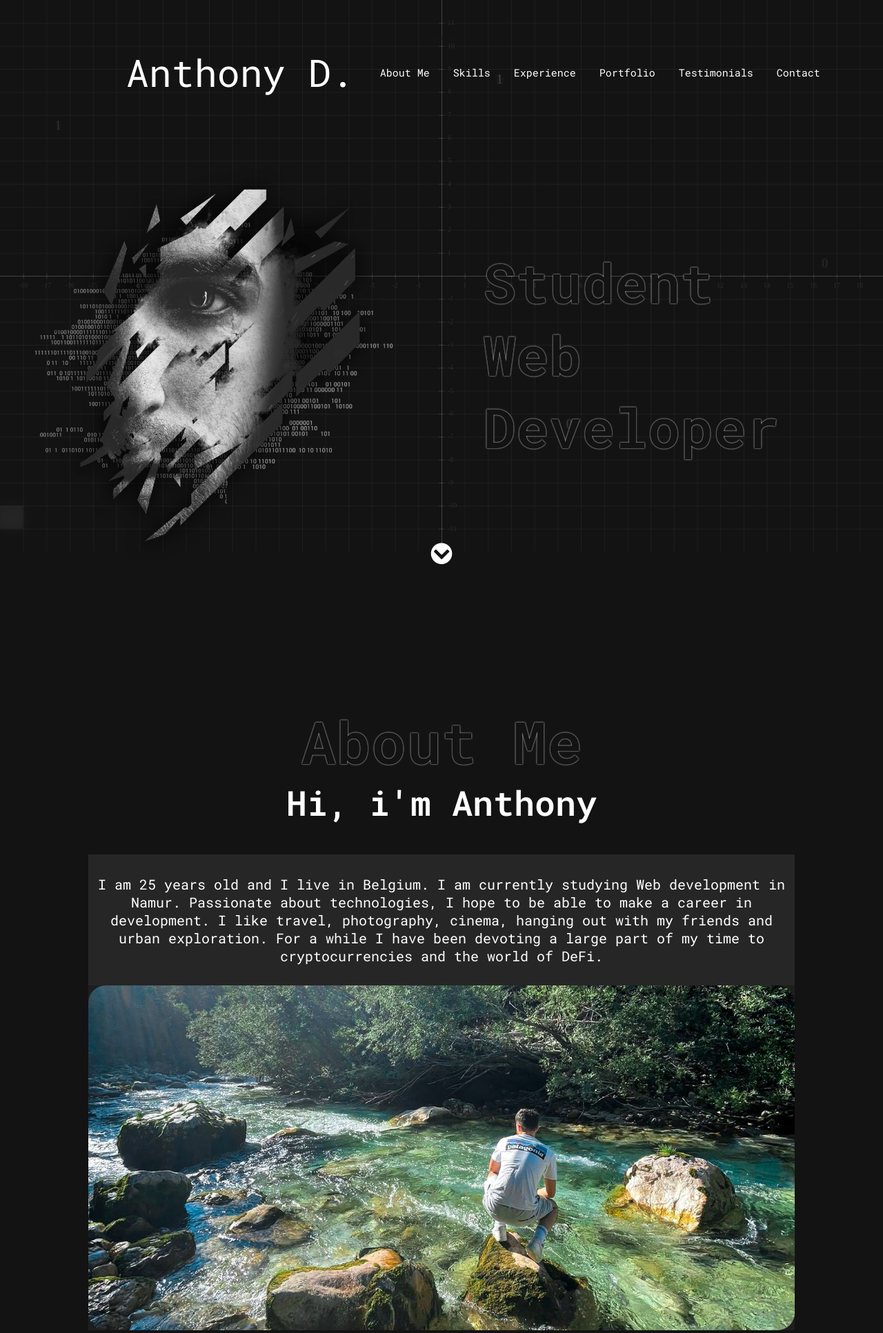
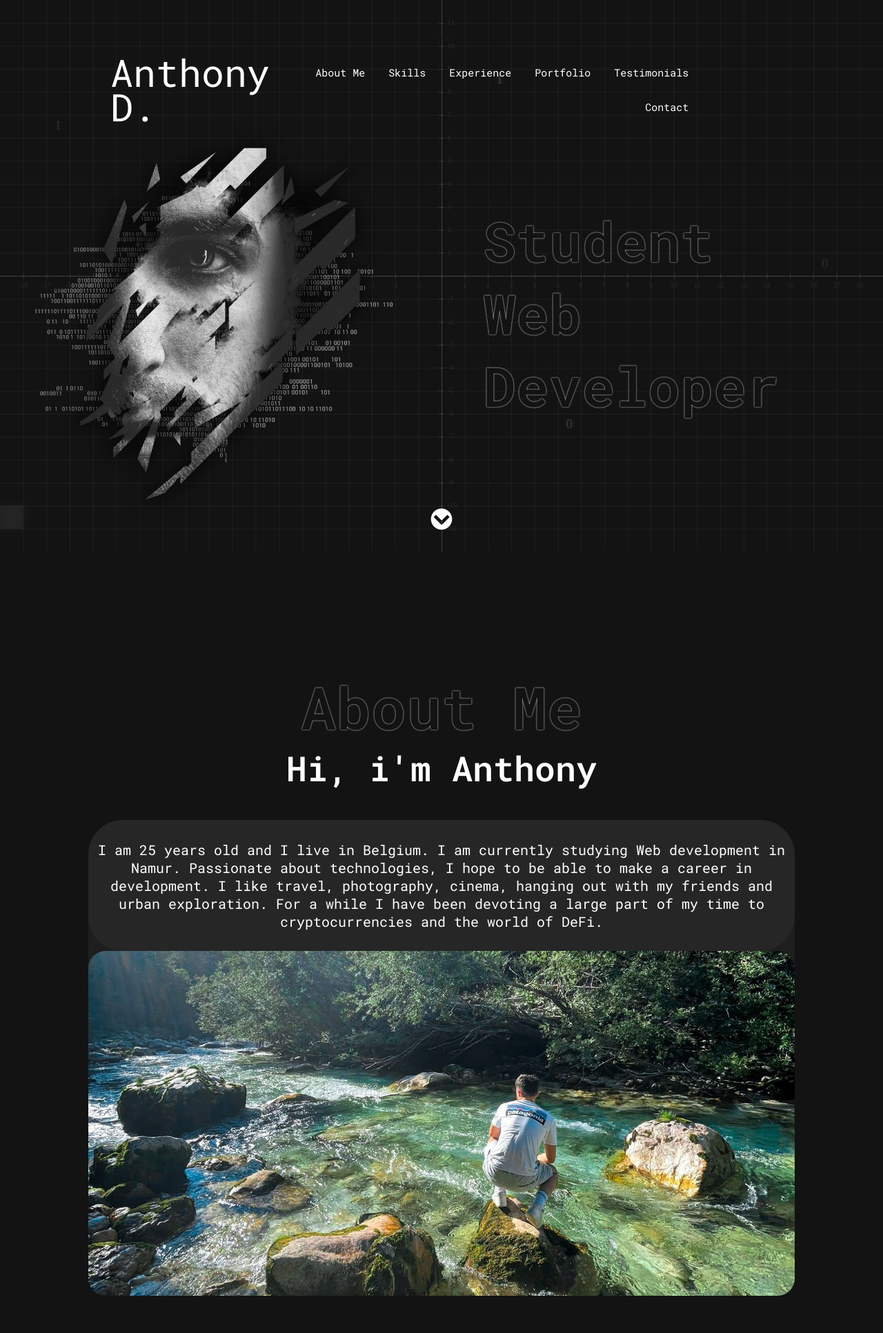
Before and after one commit to AnthonyDel28/PortFolio, a PHP site: page / in a window 1280 px wide. Shown: the top 1933 px of the page at 69% size. Run offline with PHP 8.4, Linux system fonts and the light colour scheme.

Commit message:
update 13_06_2022

```diff
--- a/portfolio.html
+++ b/portfolio.html
@@ -21,7 +21,7 @@
     <div class="header-background">
     <canvas class="plane-canvas" id="plane-canvas"></canvas>
     <canvas class="main-canvas" id="main-canvas"></canvas>
-</div>
+    </div>
     <div class="header-box">
         <div class="header-content">
             <nav>
@@ -88,7 +88,7 @@
                     </div>
                     <h3>PHP</h3>
                 </div>
-                <img src="https://img.shields.io/badge/Advanced-0885c9?style=for-the-badge" alt="Advanced">
+                <img src="https://badgen.net/badge/LvL./Advanced/blue?" alt="Advanced">
             </div>
             <div class="skills-box">
                 <div class="skills-title">
@@ -97,7 +97,7 @@
                     </div>
                     <h3>HTML</h3>
                 </div>
-                <img src="https://img.shields.io/badge/Advanced-0885c9?style=for-the-badge" alt="Advanced">
+                <img src="https://badgen.net/badge/LvL./Advanced/blue?" alt="Advanced">
             </div>
             <div class="skills-box">
                 <div class="skills-title">
@@ -106,7 +106,7 @@
                     </div>
                     <h3>CSS</h3>
                 </div>
-                <img src="https://img.shields.io/badge/Advanced-0885c9?style=for-the-badge" alt="Advanced">
+                <img src="https://badgen.net/badge/LvL./Advanced/blue?" alt="Advanced">
             </div>
             <div class="skills-box">
                 <div class="skills-title">
@@ -115,7 +115,7 @@
                     </div>
                     <h3>JavaScript</h3>
                 </div>
-                <img src="https://img.shields.io/badge/Beginner-2ea44f?style=for-the-badge" alt="Beginner">
+                <img src="https://badgen.net/badge/LvL./Beginner/green?" alt="Beginner">
             </div>
             <div class="skills-box">
                 <div class="skills-title">
@@ -124,7 +124,7 @@
                     </div>
                     <h3>C</h3>
                 </div>
-                <img src="https://img.shields.io/badge/Medium-c98508?style=for-the-badge" alt="Medium">
+                <img src="https://badgen.net/badge/LvL./Medium/orange?" alt="Medium">
             </div>
             <div class="skills-box">
                 <div class="skills-title">
@@ -133,7 +133,7 @@
                     </div>
                     <h3>Python</h3>
                 </div>
-                <img src="https://img.shields.io/badge/Beginner-2ea44f?style=for-the-badge" alt="Beginner">
+                <img src="https://badgen.net/badge/LvL./Beginner/green?" alt="Beginner">
             </div>
         </div>
         <div class="header">
@@ -147,7 +147,7 @@
                     </div>
                     <h3>Wordpress</h3>
                 </div>
-                <img src="https://img.shields.io/badge/Expert-c90808?style=for-the-badge" alt="Expert">
+                <img src="https://badgen.net/badge/LvL./Expert/red?" alt="Expert">
             </div>
             <div class="skills-box">
                 <div class="skills-title">
@@ -156,7 +156,7 @@
                     </div>
                     <h3>Photoshop</h3>
                 </div>
-                <img src="https://img.shields.io/badge/Expert-c90808?style=for-the-badge" alt="Expert">
+                <img src="https://badgen.net/badge/LvL./Expert/red?" alt="Expert">
             </div>
             <div class="skills-box">
                 <div class="skills-title">
@@ -165,7 +165,7 @@
                     </div>
                     <h3>Git</h3>
                 </div>
-                <img src="https://img.shields.io/badge/Advanced-0885c9?style=for-the-badge" alt="Advanced">
+                <img src="https://badgen.net/badge/LvL./Advanced/blue?" alt="Advanced">
             </div>
         </div>
     </div>
--- a/scss-css/main.css
+++ b/scss-css/main.css
@@ -27,7 +27,7 @@
     width: 0;
   }
   to {
-    width: 12em;
+    width: 13em;
   }
 }
 @keyframes cursorblink {
@@ -46,7 +46,6 @@
 
   .header-content {
     grid-area: 1/1/13/13;
-    margin-top: 25px;
     font-size: 21px;
     text-align: center;
     animation: fadein 8s;
@@ -57,6 +56,7 @@
     position: relative;
     display: flex;
     justify-content: space-between;
+    width: 80%;
     /* Sidenav menu */
   }
   .topnav h1 {
@@ -129,8 +129,8 @@
     margin: auto;
     margin-left: 20px;
     margin-top: 50px;
-    margin-left: -50px;
-    width: 500px;
+    width: 80%;
+    height: auto;
   }
   .header-elements .mega-text {
     display: none;
@@ -195,11 +195,11 @@
     background-position: center;
     margin-bottom: 20px;
   }
-  .about-me .about-content .about-box a {
+  .about-me .about-content .about-box .circle-down a {
     padding: 20px;
     text-decoration: none;
   }
-  .about-me .about-content .about-box i {
+  .about-me .about-content .about-box .circle-down i {
     font-size: 25px;
     color: rgb(255, 255, 255);
   }
@@ -747,7 +747,7 @@
     justify-content: center;
     align-items: center;
     flex-wrap: wrap;
-    margin-top: 50px;
+    margin-top: -10px;
   }
   .header-content .header-elements .face-image {
     position: relative;
@@ -850,10 +850,12 @@
     background-color: rgba(65, 65, 65, 0.25);
     text-align: center;
     margin-bottom: 60px;
+    border-radius: 50px;
   }
   .about-me .about-content .about-box .text {
     width: 100%;
     background-color: rgba(65, 65, 65, 0.25);
+    border-radius: 50px;
     padding: 10px;
   }
   .about-me .about-content .about-box .text p {
@@ -1267,9 +1269,12 @@ canvas {
   grid-column-gap: 0px;
   grid-row-gap: 0px;
 }
+.header-box .header-content nav {
+  width: 80%;
+}
 
 .circle-down {
-  margin-top: -50px;
+  margin-top: -40px;
   margin-bottom: 120px;
 }
 .circle-down a {
@@ -1378,7 +1383,7 @@ canvas {
   padding: 20px;
 }
 .testimonials .circle-down {
-  margin-top: 75px;
+  margin-top: 25px;
 }
 
 /*-------------- CONTACT --------------*/
@@ -1493,6 +1498,7 @@ canvas {
   text-transform: uppercase;
   padding: 10px 0;
   cursor: pointer;
+  margin-left: 20px;
 }
 
 .contact-form-btn:hover {
--- a/scss-css/main.scss
+++ b/scss-css/main.scss
@@ -55,10 +55,16 @@ canvas{
   grid-template-rows: repeat(12, 1fr);
   grid-column-gap: 0px;
   grid-row-gap: 0px;
+  .header-content {
+    nav {
+      width: 80%;
+    }
+  }
 }
 
+
 .circle-down {
-  margin-top: -50px;
+  margin-top: -40px;
   margin-bottom: 120px;
   a {
     position: relative;
@@ -162,7 +168,7 @@ canvas{
     }
   }
   .circle-down {
-    margin-top: 75px;
+    margin-top: 25px;
   }
 }
 
@@ -277,6 +283,7 @@ canvas{
   text-transform: uppercase;
   padding: 10px 0;
   cursor: pointer;
+  margin-left: 20px;
 }
 
 .contact-form-btn:hover {
--- a/scss-css/partials/_desktop.scss
+++ b/scss-css/partials/_desktop.scss
@@ -43,7 +43,7 @@
       justify-content: center;
       align-items: center;
       flex-wrap: wrap;
-      margin-top: 50px;
+      margin-top: -10px;
       .face-image {
         position: relative;
         img {
@@ -135,9 +135,11 @@
         background-color: rgba(65, 65, 65, 0.25);
         text-align: center;
         margin-bottom: 60px;
+        border-radius: 50px;
         .text {
           width: 100%;
           background-color: rgba(65, 65, 65, 0.25);
+          border-radius: 50px;
           padding: 10px;
           p {
             color: $secondary;
--- a/scss-css/partials/_keyframes.scss
+++ b/scss-css/partials/_keyframes.scss
@@ -15,7 +15,7 @@
   }
 
   to {
-    width: 12em;
+    width: 13em;
   }
 }
 
--- a/scss-css/partials/_mobile.scss
+++ b/scss-css/partials/_mobile.scss
@@ -7,7 +7,6 @@
   }
   .header-content {
     grid-area: 1 / 1 / 13 / 13;
-    margin-top: 25px;
     font-size: 21px;
     text-align: center;
     animation: fadein 8s;
@@ -18,6 +17,7 @@
     position: relative;
     display: flex;
     justify-content: space-between;
+    width: 80%;
     h1 {
       color: $secondary;
       font-family: $font;
@@ -94,8 +94,8 @@
         margin: auto;
         margin-left: 20px;
         margin-top: 50px;
-        margin-left: -50px;
-        width: 500px;
+        width: 80%;
+        height: auto;
       }
     }
     .mega-text {
@@ -159,6 +159,7 @@
           background-position: center;
           margin-bottom: 20px;
         }
+        .circle-down {
           a {
             padding: 20px;
             text-decoration: none;
@@ -166,6 +167,7 @@
           i {
             font-size: 25px;
             color: $secondary;
+          }
         }
       }
     }
```
Also changed, not shown: 1 other file. Lines whose indentation alone changed are shown as unchanged.
